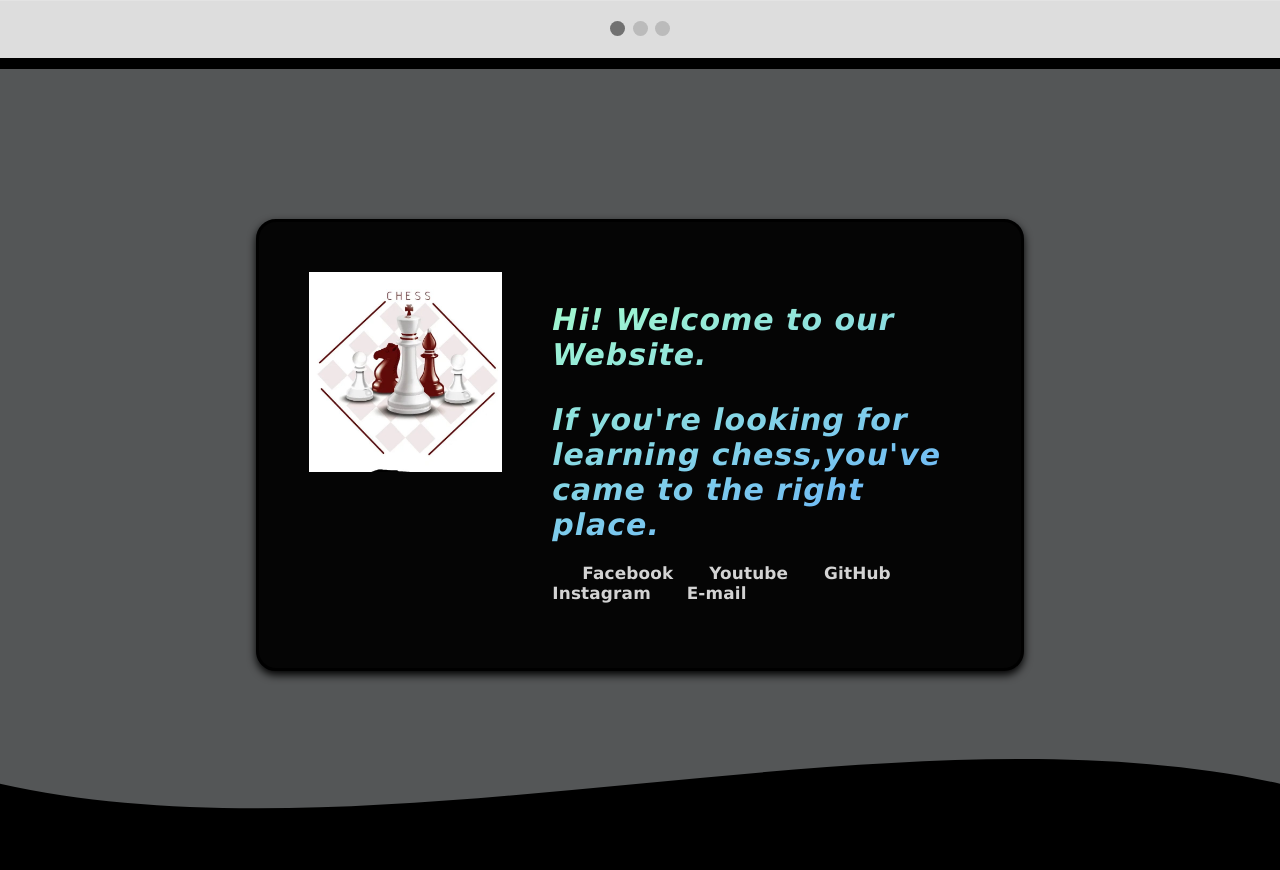
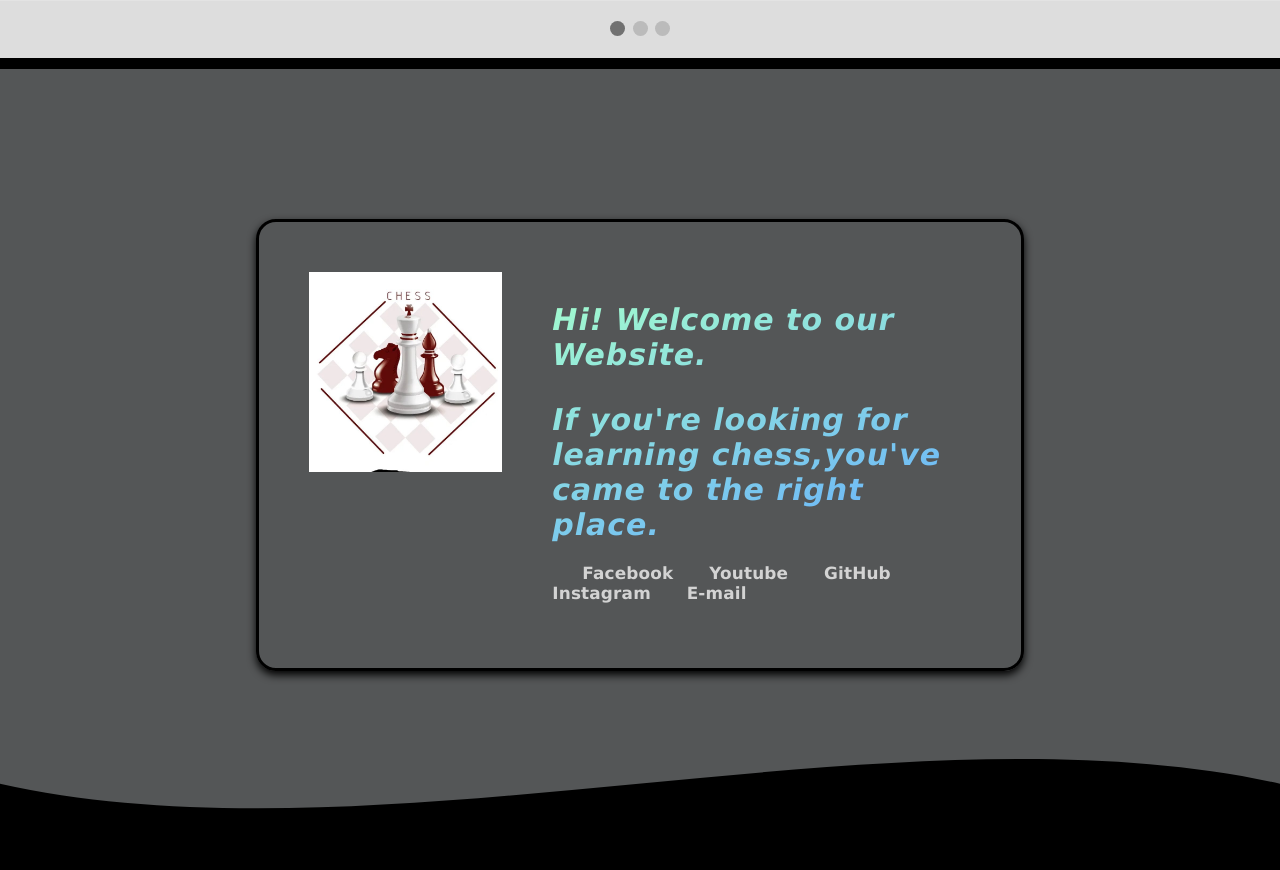
Before and after one commit to 10821324/site1, a PHP site: page /Home.html in a window 1280 px wide. Shown: the part 356-1226 px from the top of the page. Run offline with PHP 8.4, Linux system fonts and the light colour scheme.

Commit message:
Update style1.css

```diff
--- a/style1.css
+++ b/style1.css
@@ -87,7 +87,7 @@
     display: flex;
     border: .3rem solid#000;
     box-shadow: 0px 4px 8px #000;
-    background: #050505;
+    background: <img src="chess3.jpg" alt="Customer image" class="masthead__image" />;
 }
 
 .masthead-profile-content {
```
